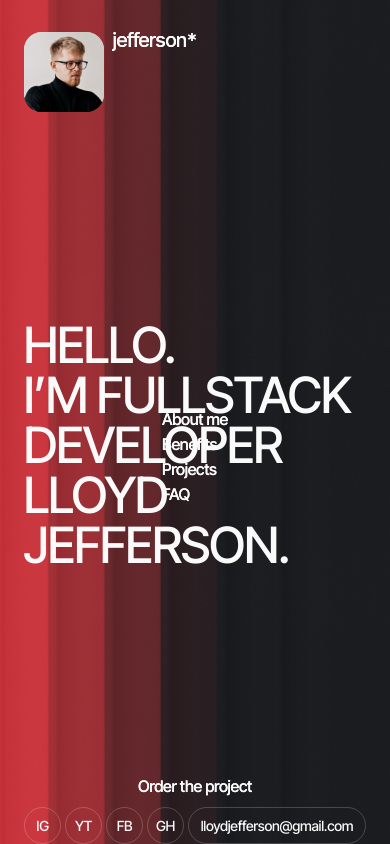
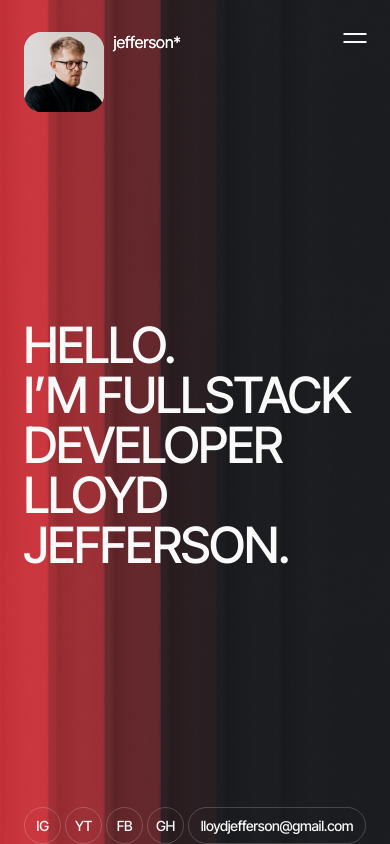
Before and after one commit to akopyan-arsen/lucky_thirteen, a website built with Vite: page src/index.html in a window 390 px wide. Shown: the top 844 px of the page. Built offline with nearby package versions, Linux system fonts and the light colour scheme; files whose address does not match are found by name; what accordion-js would draw is missing.

Commit message:
add header 20.22

```diff
--- a/src/css/header.css
+++ b/src/css/header.css
@@ -1,208 +1,146 @@
 .header {
     padding-top: 32px;
-    padding-bottom: 32px;
-    min-height: 144px;
-    background-color: transparent;
     position: absolute;
     top: 0;
     left: 0;
     width: 100%;
-    z-index: 55;
+    background-color: transparent;
+    z-index: 2;
 }
 
-.header .container {
+.header .logo {
+    display: flex;
+}
+
+.header .logo img {
+    width: 80px;
+    height: auto;
+    margin-right: 10px;
+}
+
+.header .logo span {
+    color: #fff;
+}
+
+.mobile-menu {
     display: flex;
     justify-content: space-between;
-    gap: 10px;
 }
 
-.header__logo {
-    max-width: 172px;
+.desktop-menu {
+    display: none;
+}
 
-    img {
-        max-width: 100%;
+.mobile-menu-toggle {
+    display: block;
+}
+
+.mobile-menu-modal {
+    display: none;
+    position: fixed;
+    top: 0;
+    left: 0;
+    width: 100%;
+    height: 100%;
+    background-image: url(../img/background/hero-bg-mobile@2x.png);
+    background-position: initial;
+    background-repeat: no-repeat;
+    background-size: cover;
+    z-index: 3;
+    overflow-y: auto;
+    animation: slideDown 0.3s ease forwards;
+}
+
+@keyframes slideDown {
+    from {
+        transform: translateY(-100%);
+        /* Start modal above the screen */
+        opacity: 0;
+    }
+
+    to {
+        transform: translateY(0);
+        /* Slide modal to the top of the screen */
+        opacity: 1;
     }
 }
 
-.btn {
-    border-radius: 60px;
-    padding: 18px 50px;
-    background-color: var(--button-text);
-    font-weight: 500;
-    font-size: 16px;
-    letter-spacing: -0.02em;
-    color: var(--main-text);
-    transition: background-color 0.3s ease;
+.mobile-menu-modal .container {
+    height: 100%;
 }
 
-.btn:hover {
-    background-color: #e0373f;
+.mobile-menu-modal_inner {
+    display: flex;
+    flex-direction: column;
+    justify-content: space-between;
+    align-items: center;
+    padding: 32px 0;
+    height: 100%;
 }
 
-.header__order {
-    align-self: flex-start;
-    display: none;
+.mobile-close-menu {
+    margin-left: auto;
 }
 
-.container {}
-
-/* Menu style */
-.header__menu {
-    position: relative;
-    align-self: start;
+.mobile-close-menu img {
+    margin-left: auto;
 }
 
-.menu,
-.menu__link {
-    font-weight: 500;
-    font-size: 16px;
-    letter-spacing: -0.02em;
-    color: var(--main-text);
+.mobile-menu-nav {
+    display: flex;
+    flex-direction: column;
+    gap: 5px;
 }
 
-.menu__btn {
-    /* background-color: transparent;
-  text-decoration: underline;
-  padding: 10px 11px;
-  flex: 0 1 67px; */
-    font-size: 0;
-    width: 28px;
-    height: 28px;
-    position: relative;
-    background-color: transparent;
-    z-index: 5;
+.mobile-menu-nav a {
+    color: #fff;
+    text-decoration: underline;
+    text-align: center;
+    flex: 1;
 }
 
-.menu__btn::before,
-.menu__btn::after {
-    content: '';
-    position: absolute;
-    left: 50%;
-    transform: translateX(-50%);
-    border-radius: 32px;
-    background-color: var(--main-text);
-    height: 2px;
-    width: 24px;
-    transition: all 0.3s ease;
+.order-btn {
+    width: 170px;
+    height: 55px;
+    background-color: #ED3B44;
+    padding: 18px 24px;
+    border-radius: 60px;
+    color: #fff;
+    text-align: center;
 }
 
-.menu__btn::before {
-    /* transform: translate(10px, -50%); */
-    top: 10px;
-}
+/* ========== /MOBILE STYLES ========== */
+/* ========== DESKTOP STYLES ========== */
+@media screen and (min-width: 768px) {
 
-.menu__btn::after {
-    /* transform: translate(10px, -50%); */
-    bottom: 10px;
-}
-
-.open.menu__btn::before {
-    transform: translate(-50%, -50%) rotate(45deg);
-    top: calc(50% - 1px);
-}
-
-.open.menu__btn::after {
-    transform: translate(-50%, -50%) rotate(-45deg);
-    bottom: calc(50% - 1px);
-}
-
-.menu__list {}
-
-.menu__body {}
-
-.menu__item {}
-
-.menu__link {}
-
-/* Medias */
-@media screen and (min-width: 320px) {
-    .header__logo {
-        position: relative;
-        z-index: 3;
+    .mobile-menu,
+    .mobile-menu-modal {
+        display: none;
     }
 
-    .menu__body {
-        position: fixed;
+    .desktop-menu {
         display: flex;
-        align-items: center;
-        justify-content: center;
-        flex-direction: column;
-        overflow: auto;
-        width: 100%;
-        height: 100%;
-        top: 0;
-        left: 0;
-        padding: 164px 16px 30px 16px;
-        gap: 10px;
+        justify-content: space-between;
     }
 
-    .menu__body::before {
-        content: '';
-        position: absolute;
-        top: 0;
-        left: 0;
-        width: 100%;
-        height: 100%;
-        background: url('../img/bg_menu.png') 0 0 / cover no-repeat;
-        z-index: 1;
+    .menu-toggle {
+        text-decoration: underline;
+        cursor: pointer;
     }
 
-    .menu__list {
-        display: flex;
+    .dropdown-menu {
+        display: none;
+        position: absolute;
+        /* top: 100%; */
+        left: 50%;
+        transform: translateX(-53%);
+        width: auto;
+        padding: 10px;
+        text-align: center;
         flex-direction: column;
-        gap: 5px;
-        justify-content: center;
-        position: relative;
-        z-index: 2;
-        flex: 1 1 auto;
     }
 
-    .header__order-mobile {
-        position: relative;
-        z-index: 2;
-        padding: 18px 24px;
+    .dropdown-menu a {
+        color: #fff;
     }
 }
-
-@media screen and (min-width: 768px) {
-
-    /* .section {
-    margin-bottom: 96px;
-  }
-
-  .container {
-    max-width: 768px;
-    padding: 0 32px;
-  } */
-    .menu__btn {
-        background-color: transparent;
-        text-decoration: underline;
-        padding: 10px 11px;
-        flex: 0 1 67px;
-    }
-
-    .menu__list {
-        position: absolute;
-        top: 100%;
-        left: 0;
-        width: 67px;
-        transform: translateY(8px);
-        opacity: 0;
-        visibility: hidden;
-    }
-
-    .open.menu__list {
-        opacity: 1;
-        visibility: visible;
-    }
-}
-
-@media screen and (min-width: 1440px) {
-    /* .section {
-    margin-bottom: 164px;
-  }
-
-  .container {
-    max-width: 1440px;
-  } */
-}
--- a/src/partials/header.html
+++ b/src/partials/header.html
@@ -1,25 +1,46 @@
 <header class="header">
     <div class="container">
-        <a href="index.html" class="header__logo"><img src="/src/img/Header/logo_mobile.png" alt="logo" /><span></span></a>
-        <div class="header__menu menu">
-            <button type="button" class="menu__btn open">Menu</button>
-            <nav class="menu__body">
-                <ul class="menu__list">
-                    <li class="menu__item">
-                        <a href="#" class="menu__link">About me</a>
-                    </li>
-                    <li class="menu__item">
-                        <a href="#" class="menu__link">Benefits</a>
-                    </li>
-                    <li class="menu__item">
-                        <a href="#" class="menu__link">Projects</a>
-                    </li>
-                    <li class="menu__item"><a href="#" class="menu__link">FAQ</a></li>
-                </ul>
-                <button type="button" class="header__order-mobile btn">Order the project</button>
-            </nav>
+        <div class="desktop-menu">
+            <div class="logo">
+                <img src="../img/header/logo.png" alt="Logo">
+                <span>jefferson*</span>
+            </div>
+            <div class="menu-container">
+                <a class="menu-toggle">Menu</a>
+                <div class="dropdown-menu">
+                    <a href="#about-me">About me</a>
+                    <a href="#benefits">Benefits</a>
+                    <a href="#projects">Projects</a>
+                    <a href="#faq">FAQ</a>
+                </div>
+            </div>
+            <a href="#work-together" class="order-btn">Order the project</a>
         </div>
-        <button type="button" class="header__order btn">Order the project</button>
-
+        <div class="mobile-menu">
+            <div class="logo">
+                <img src="../img/header/logo.png" alt="Logo">
+                <span>jefferson*</span>
+            </div>
+            <div class="mobile-menu-toggle">
+                <img src="../img/header/hamburger.svg" alt="Logo">
+            </div>
+        </div>
     </div>
 </header>
+
+<div class="mobile-menu-modal">
+    <div class="container">
+        <div class="mobile-menu-modal_inner">
+            <div class="mobile-close-menu">
+                <img src="../img/header/close.svg" alt="Close Menu">
+            </div>
+            <div class="mobile-menu-nav">
+                <a href="#about-me">About me</a>
+                <a href="#benefits">Benefits</a>
+                <a href="#projects">Projects</a>
+                <a href="#faq">FAQ</a>
+            </div>
+            <a href="#work-together" class="order-btn">Order the project</a>
+        </div>
+    </div>
+</div>
```
Also changed, not shown: src/js/header.js (+20 -0 lines), src/img/Header/bg_menu.png (deleted), src/img/Header/close.svg (added), src/img/Header/hamburger.svg (added), src/img/Header/icons.svg (deleted), src/img/Header/logo.png (added), src/img/Header/logo_mobile.png (deleted), src/img/Header/mob-modal-bg.png (added).
